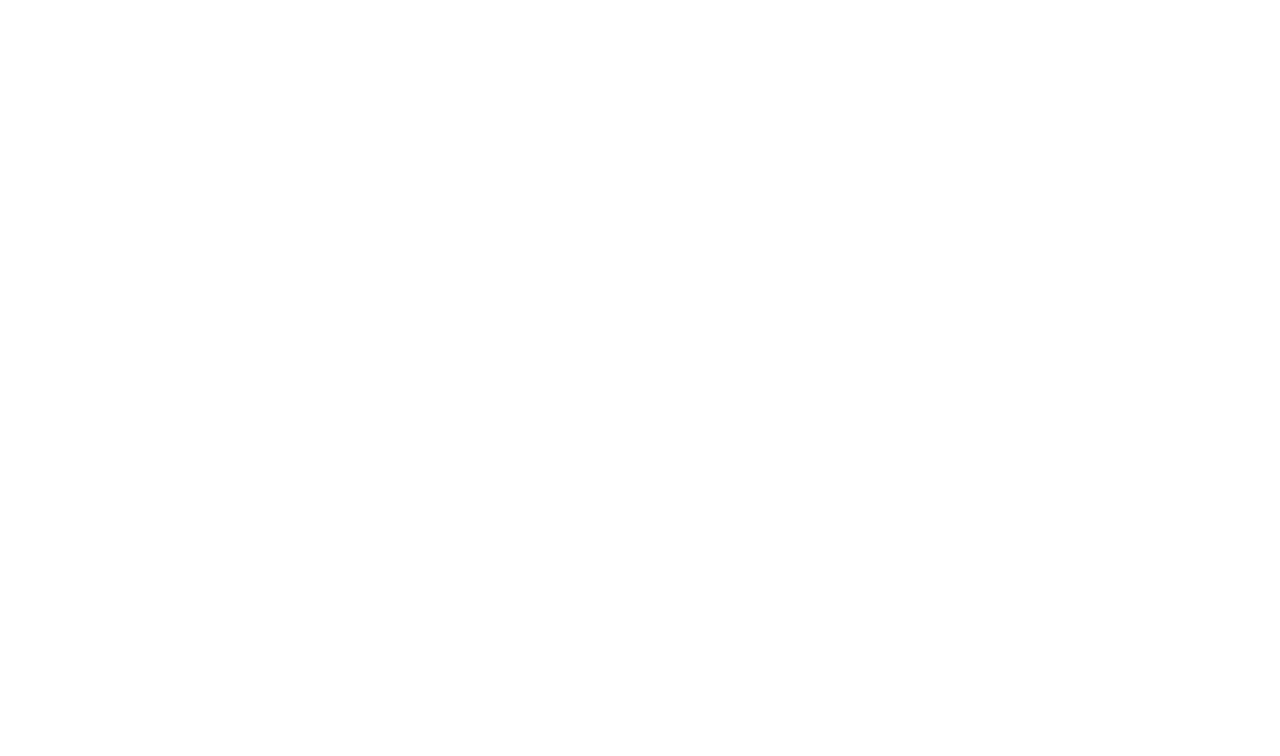
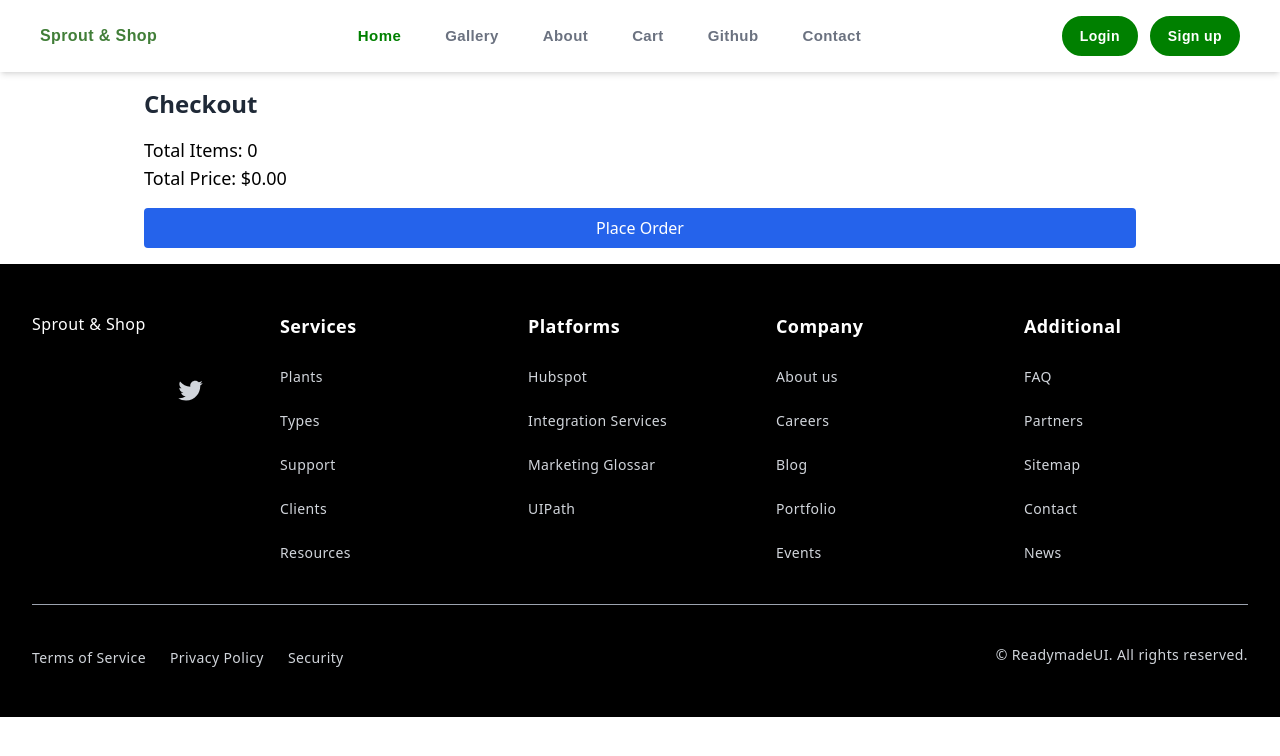
Before and after one commit to MuhammadTaqiRahmani/Plantify-React, a React (Vite) app: page /checkout in a window 1280 px wide. Before the commit this address had no page. Shown: the top 756 px of the page. Built offline with nearby package versions, Linux system fonts and the light colour scheme.

Commit message:
Checkout + Placement of order

```diff
--- a/src/App.jsx
+++ b/src/App.jsx
@@ -7,6 +7,7 @@
 import Home from './components/Home/Home.jsx';
 import ProductDetail from './components/ProductDetail/ProductDetail';
 import CartPage from './components/CartPage/CartPage';
+import Checkout from './components/Checkout/Checkout';
 
 function App() {
   // cartItems state will hold the products added to the cart
@@ -31,10 +32,15 @@
     });
   };
 
-    // Function to remove an item from the cart
-    const handleRemoveFromCart = (productId) => {
-      setCartItems((prevItems) => prevItems.filter((item) => item.id !== productId));
-    };
+  // Function to remove an item from the cart
+  const handleRemoveFromCart = (productId) => {
+    setCartItems((prevItems) => prevItems.filter((item) => item.id !== productId));
+  };
+
+  // Function to clear the cart (used after placing an order)
+  const handleClearCart = () => {
+    setCartItems([]); // Clear the cart
+  };
 
   // Use useEffect to save cart items to local storage whenever cartItems changes
   useEffect(() => {
@@ -48,14 +54,17 @@
           <Route path="/" element={<Home />} />
           <Route path="/gallery" element={<Gallery />} />
 
-          {/* Here we pass the onAddToCart function as a prop to ProductDetail */}
+          {/* Pass the handleAddToCart function as a prop to ProductDetail */}
           <Route
             path="/product/:id"
             element={<ProductDetail onAddToCart={handleAddToCart} />}
           />
 
-          {/* Here we pass the cartItems state as a prop to CartPage */}
+          {/* Pass cartItems and handleRemoveFromCart to CartPage */}
           <Route path="/cart" element={<CartPage cartItems={cartItems} onRemoveFromCart={handleRemoveFromCart}/>} />
+
+          {/* Pass cartItems and handleClearCart to Checkout */}
+          <Route path="/checkout" element={<Checkout cartItems={cartItems} onClearCart={handleClearCart} />} />
         </Routes>
       </div>
     </Router>
--- a/src/components/Cart/Cart.jsx
+++ b/src/components/Cart/Cart.jsx
@@ -1,9 +1,11 @@
 // Cart.jsx
 import PropTypes from 'prop-types'; // Import PropTypes
+import { useNavigate } from 'react-router-dom';
 
 const Cart = ({ cartItems, onRemoveFromCart }) => {
   // Calculate total price
   const totalPrice = cartItems.reduce((total, item) => total + item.price * (item.quantity || 1), 0);
+  const navigate = useNavigate();
 
   return (
     <div className="p-4 lg:max-w-5xl max-w-lg mx-auto">
@@ -38,7 +40,7 @@
           </div>
 
           {/* Checkout button */}
-          <button className="mt-4 w-full bg-green-600 text-white py-2 rounded hover:bg-green-700">
+          <button className="mt-4 w-full bg-green-600 text-white py-2 rounded hover:bg-green-700" onClick={() => navigate('/checkout')}>
             Checkout
           </button>
         </div>
--- /dev/null
+++ b/src/components/Checkout/Checkout.jsx
@@ -0,0 +1,55 @@
+import PropTypes from 'prop-types'; // Import PropTypes
+import Navbar from '../Navbar/Navbar';
+import Footer from '../Footer/Footer';
+
+const Checkout = ({ cartItems, onClearCart }) => {
+  // Calculate total quantity and total price
+  const totalItems = cartItems.reduce((total, item) => total + (item.quantity || 1), 0);
+  const totalPrice = cartItems.reduce((total, item) => total + item.price * (item.quantity || 1), 0);
+
+  // Handle order placement (clear the cart after placing the order)
+  const handlePlaceOrder = () => {
+    alert('Order placed successfully!');
+    onClearCart(); // Clear the cart after placing the order
+  };
+
+  return (
+    <div>
+      <Navbar />
+      <div className="p-4 lg:max-w-5xl max-w-lg mx-auto">
+        <h2 className="text-2xl font-bold text-gray-800">Checkout</h2>
+
+        {/* Display total number of items */}
+        <p className="mt-4 text-lg">Total Items: {totalItems}</p>
+
+        {/* Display total price */}
+        <p className="text-lg">Total Price: ${totalPrice.toFixed(2)}</p>
+
+        {/* Place Order Button */}
+        <button
+          className="mt-4 w-full bg-blue-600 text-white py-2 rounded hover:bg-blue-700"
+          onClick={handlePlaceOrder}
+        >
+          Place Order
+        </button>
+      </div>
+      <Footer />
+    </div>
+  );
+};
+
+// Add PropTypes validation for cartItems and onClearCart
+Checkout.propTypes = {
+  cartItems: PropTypes.arrayOf(
+    PropTypes.shape({
+      id: PropTypes.number.isRequired,
+      name: PropTypes.string.isRequired,
+      price: PropTypes.number.isRequired,
+      image: PropTypes.string.isRequired,
+      quantity: PropTypes.number, // Optional, as not all items may have a quantity field
+    })
+  ).isRequired,
+  onClearCart: PropTypes.func.isRequired, // Add PropTypes for the clear cart function
+};
+
+export default Checkout;
```
